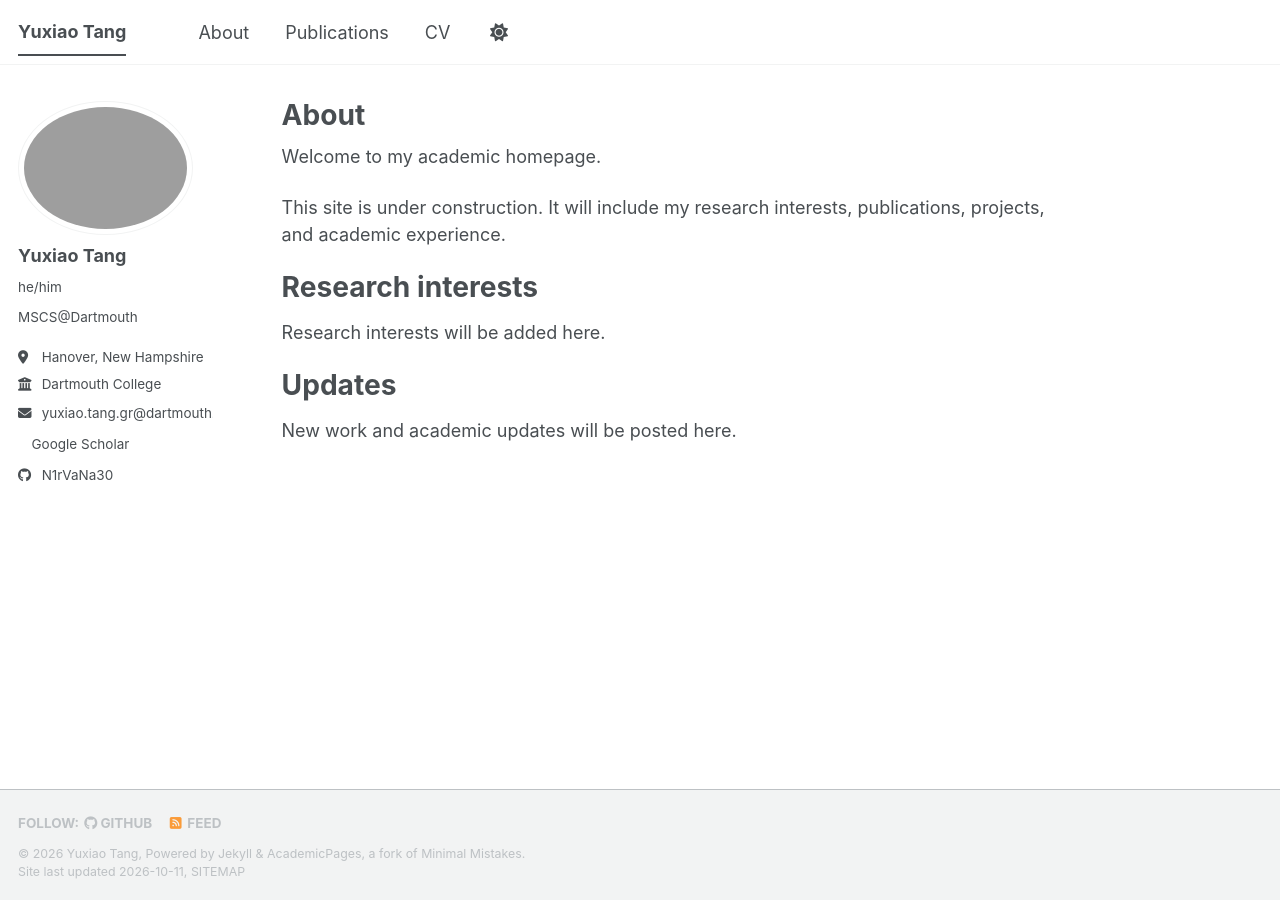
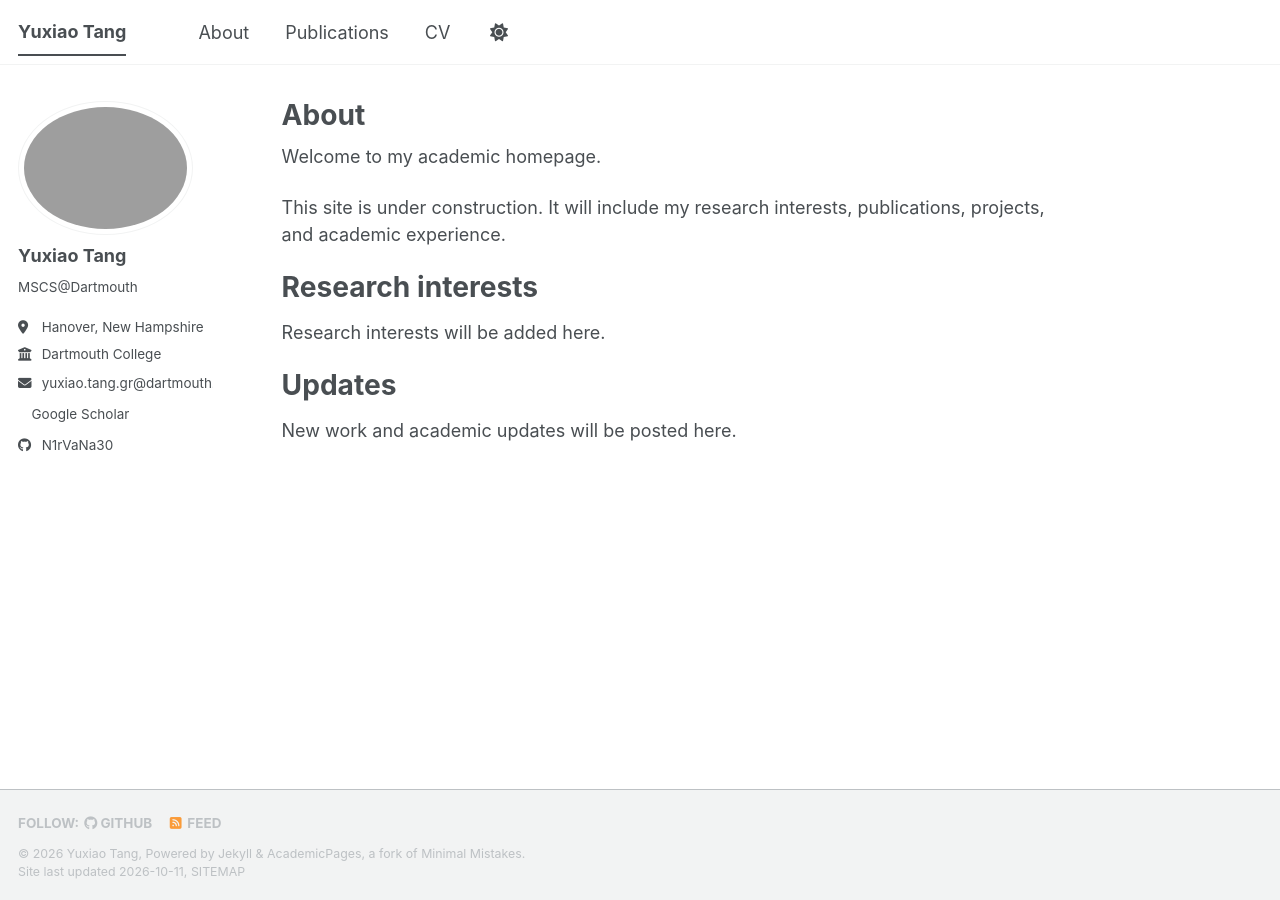
Before and after one commit to N1rVaNa30/N1rVaNa30.github.io, a Jekyll site: the page built from _pages/about.md, in a window 1280 px wide. Built offline with Jekyll 4.4.1, drawn with Linux system fonts in a browser that asks for light colours; a style sheet for code colours, icons or effects is not loaded.

Commit message:
Update _config.yml

```diff
--- a/_config.yml
+++ b/_config.yml
@@ -25,7 +25,7 @@ author:
   # Biographic information
   avatar           :
   name             : "Yuxiao Tang"
-  pronouns         : "he/him"
+  pronouns         : ""
   bio              : "MSCS@Dartmouth"
   location         : "Hanover, New Hampshire"
   employer         : Dartmouth College
```
